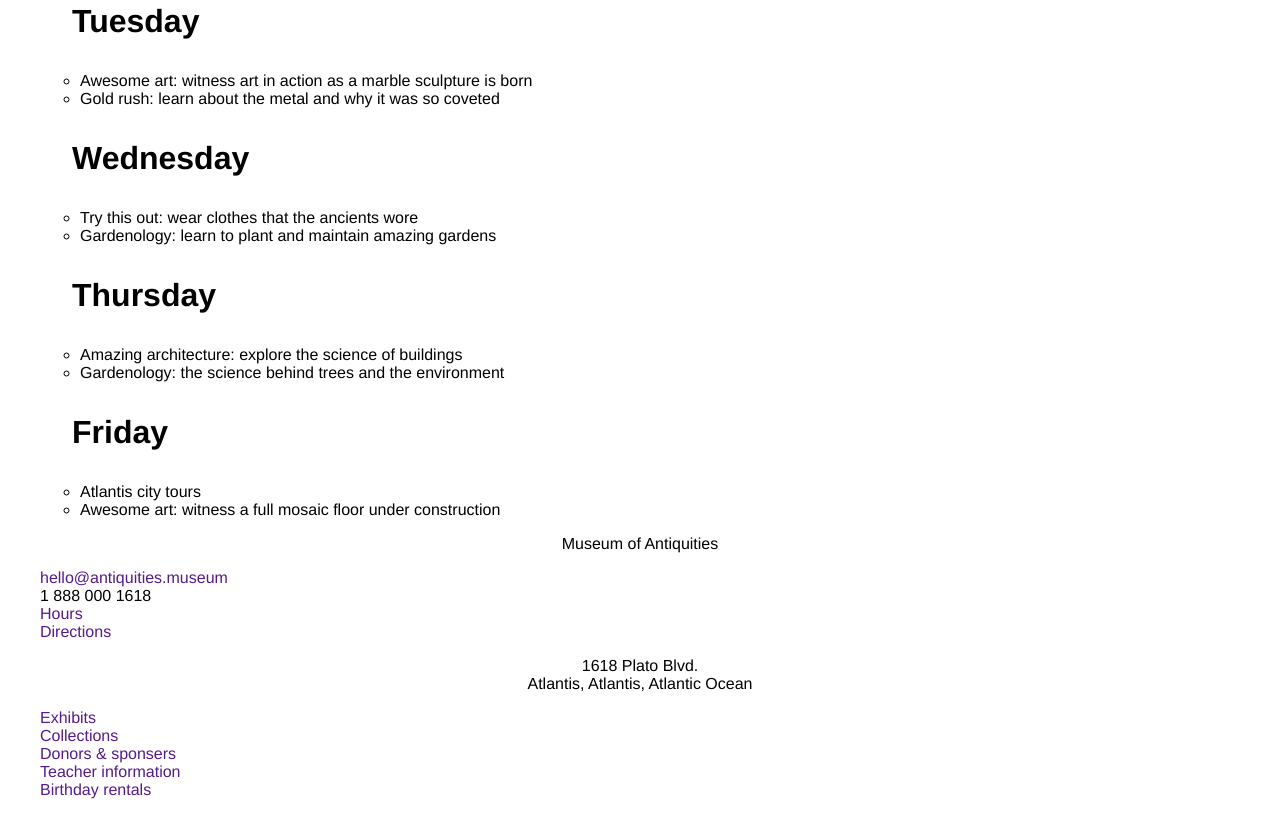
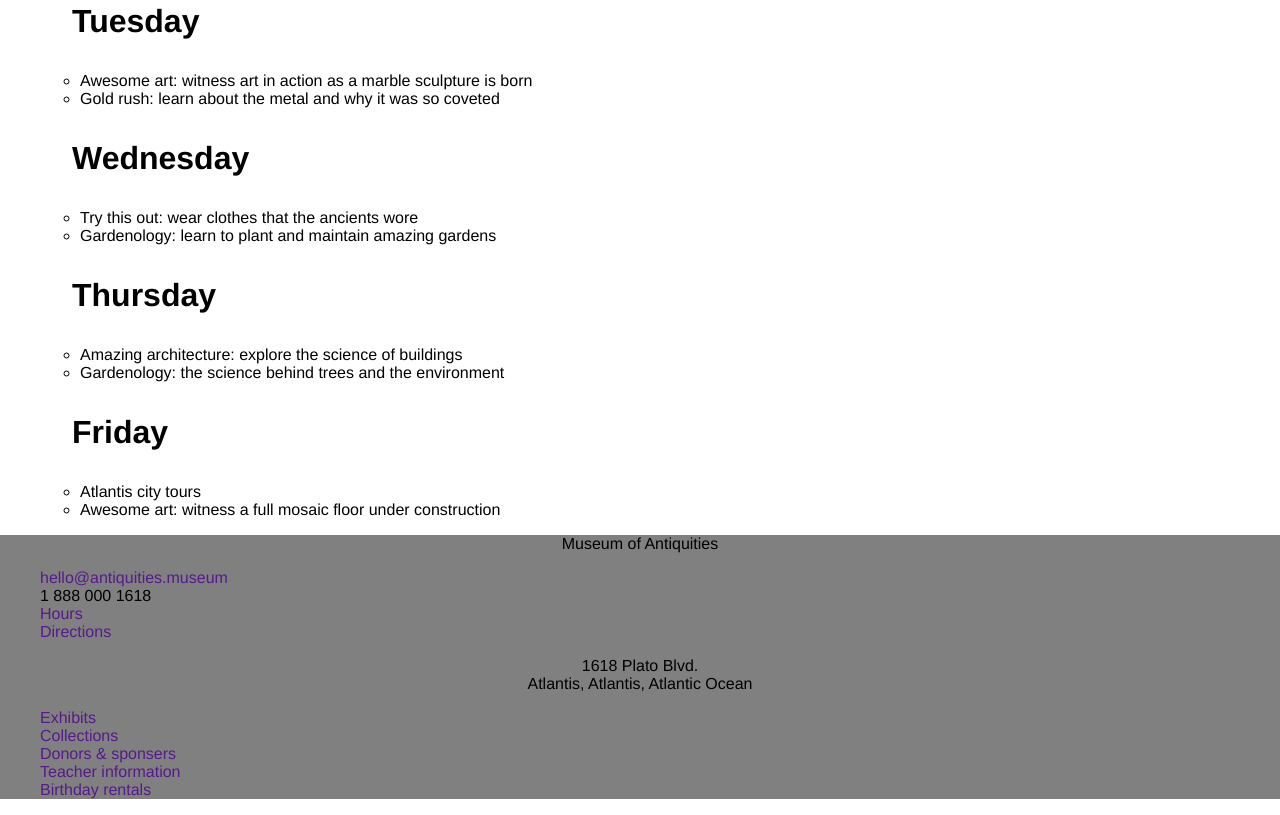
Before and after one commit to kaybow/dsn1675-assignment-1, a plain HTML site: page index.html in a window 1280 px wide. Shown: the part 5957-6772 px from the top of the page. Drawn offline with Linux system fonts and the light colour scheme.

Commit message:
Put a background colour on footer

```diff
--- a/css/main.css
+++ b/css/main.css
@@ -82,6 +82,10 @@ p {
 	margin: 0 auto;
 }
 
+footer {
+	background-color: grey;
+}
+
 .sevenwonders {
 	position: relative;
 	margin: 0;
```
